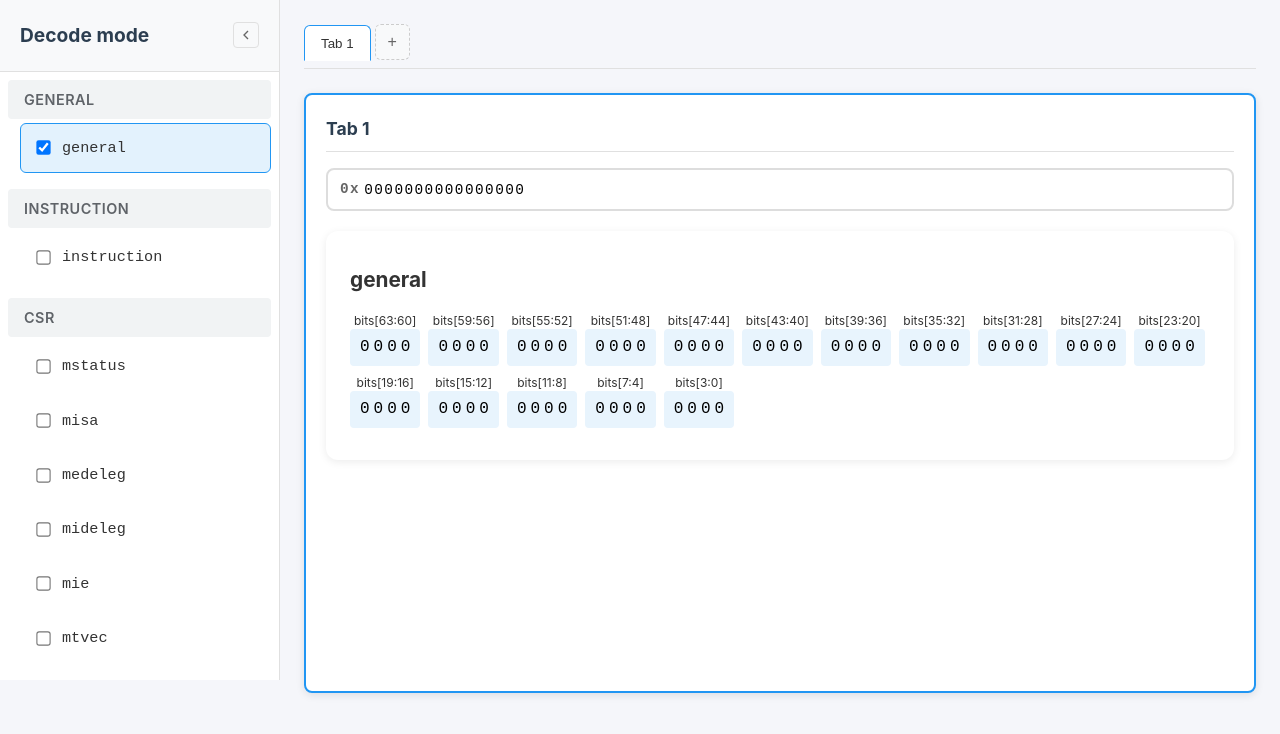
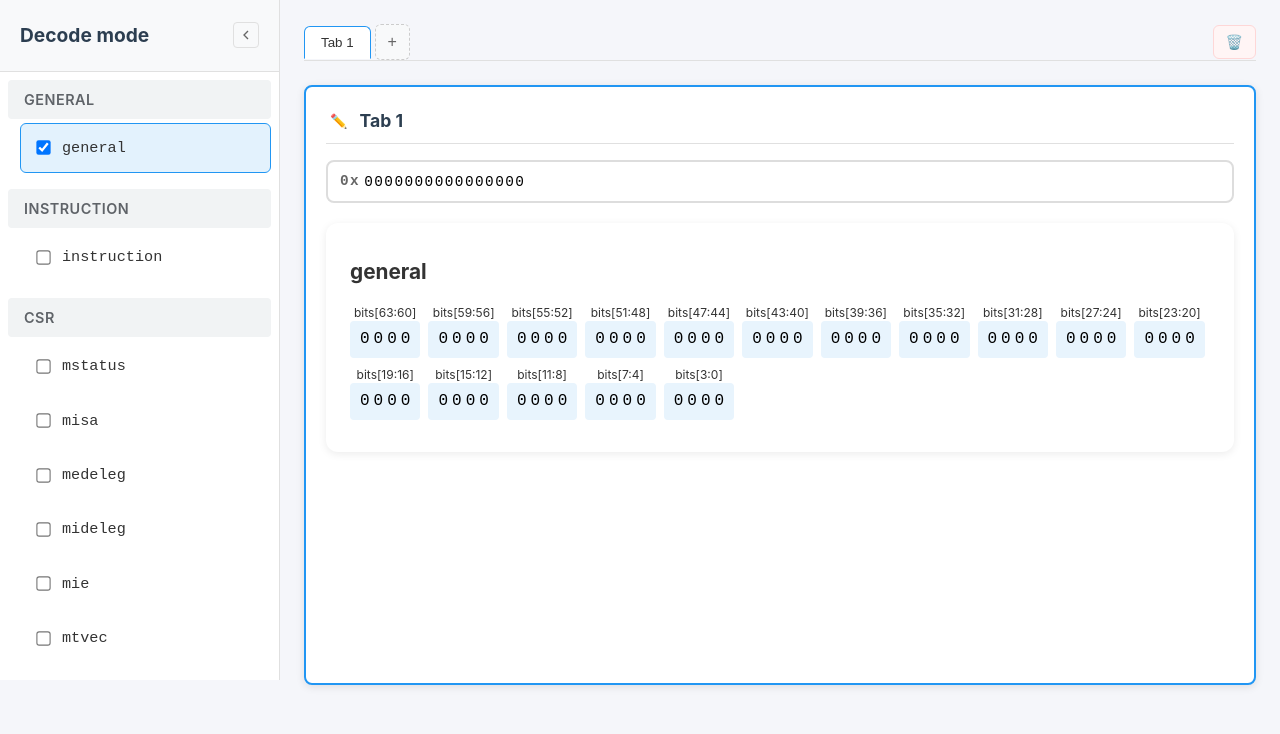
Before and after one commit to ngc7331/rvdecoder-ts, a Vue app: page / in a window 1280 px wide. Shown: the top 734 px of the page. Built offline with nearby package versions, Linux system fonts and the light colour scheme.

Commit message:
feat: add tab control

```diff
--- a/src/App.vue
+++ b/src/App.vue
@@ -119,6 +119,21 @@ const toggleSidebar = () => {
   sidebarCollapsed.value = !sidebarCollapsed.value
 }
 
+// Clear localStorage and reset to default state
+const clearStorage = () => {
+  if (confirm('Are you sure you want to clear all saved data and reset to default state?')) {
+    try {
+      localStorage.removeItem('rvdecoder-tabs-state')
+      // Reset to default state
+      tabs.value = [emptyTab(1, 'Tab 1')]
+      activeTabId.value = 1
+      sidebarCollapsed.value = false
+    } catch (error) {
+      console.warn('Failed to clear localStorage:', error)
+    }
+  }
+}
+
 // Handle tab updates from TabPane components
 const handleTabUpdate = (tabId: number, updates: Partial<Tab>) => {
   const tab = tabs.value.find((t) => t.id === tabId)
@@ -208,6 +223,7 @@ watch([tabs, activeTabId, sidebarCollapsed], saveTabsState, { deep: true })
         <!-- Tab Navigation -->
         <div class="tab-navigation">
           <div class="tab-list">
+            <div class="tab-controls-left">
               <button
                 v-for="tab in tabs"
                 :key="tab.id"
@@ -229,6 +245,10 @@ watch([tabs, activeTabId, sidebarCollapsed], saveTabsState, { deep: true })
                 +
               </button>
             </div>
+            <button class="tab-clear" @click="clearStorage" title="Clear all saved data">
+              🗑️
+            </button>
+          </div>
         </div>
 
         <!-- Tab Content Grid -->
@@ -247,6 +267,7 @@ watch([tabs, activeTabId, sidebarCollapsed], saveTabsState, { deep: true })
             :tab="tab"
             :is-active="activeTabId === tab.id"
             @update-tab="(updates) => handleTabUpdate(tab.id, updates)"
+            @select-tab="selectTab(tab.id)"
           />
         </div>
       </div>
@@ -380,9 +401,14 @@ watch([tabs, activeTabId, sidebarCollapsed], saveTabsState, { deep: true })
 }
 .tab-list {
   display: flex;
+  justify-content: space-between;
+  align-items: center;
+  border-bottom: 1px solid #e0e0e0;
+}
+.tab-controls-left {
+  display: flex;
   gap: 4px;
-  border-bottom: 1px solid #e0e0e0;
-  padding-bottom: 8px;
+  align-items: center;
 }
 .tab-button {
   display: flex;
@@ -396,7 +422,6 @@ watch([tabs, activeTabId, sidebarCollapsed], saveTabsState, { deep: true })
   cursor: pointer;
   transition: all 0.2s;
   position: relative;
-  top: 1px;
 }
 .tab-button:hover {
   background-color: #f8f9fa;
@@ -444,6 +469,20 @@ watch([tabs, activeTabId, sidebarCollapsed], saveTabsState, { deep: true })
 .tab-add:hover {
   background-color: #e9ecef;
   border-color: #999;
+}
+.tab-clear {
+  padding: 8px 12px;
+  background: #fff5f5;
+  border: 1px solid #fed7d7;
+  border-radius: 6px;
+  cursor: pointer;
+  color: #e53e3e;
+  font-size: 14px;
+  transition: all 0.2s;
+}
+.tab-clear:hover {
+  background-color: #fed7d7;
+  border-color: #e53e3e;
 }
 
 /* Tab Content Grid */
--- a/src/components/TabPane.vue
+++ b/src/components/TabPane.vue
@@ -1,5 +1,5 @@
 <script setup lang="ts">
-import { computed } from 'vue'
+import { computed, ref, nextTick } from 'vue'
 
 import { decoders } from '@/decoder'
 import type { Tab } from '@/types/tab'
@@ -15,6 +15,7 @@ const props = defineProps<Props>()
 
 const emit = defineEmits<{
   'update-tab': [updates: Partial<Tab>]
+  'select-tab': []
 }>()
 
 // Get filtered decoder configs for this tab
@@ -111,12 +112,65 @@ const hexInputModel = computed({
     emit('update-tab', { hexInput: value })
   },
 })
+
+// Handle tab pane click to select this tab
+const handleTabPaneClick = () => {
+  emit('select-tab')
+}
+
+// Handle tab name editing
+const isEditingName = ref(false)
+const tempTabName = ref('')
+const tabNameInput = ref<HTMLInputElement>()
+
+const startEditTabName = () => {
+  isEditingName.value = true
+  tempTabName.value = props.tab.name
+  nextTick(() => {
+    if (tabNameInput.value) {
+      tabNameInput.value.focus()
+      tabNameInput.value.select()
+    }
+  })
+}
+
+const saveTabName = () => {
+  if (tempTabName.value.trim()) {
+    emit('update-tab', { name: tempTabName.value.trim() })
+  }
+  isEditingName.value = false
+  tempTabName.value = ''
+}
+
+const cancelEditTabName = () => {
+  isEditingName.value = false
+  tempTabName.value = ''
+}
 </script>
 
 <template>
-  <div class="tab-pane" :class="{ active: isActive }">
+  <div class="tab-pane" :class="{ active: isActive }" @click="handleTabPaneClick">
     <div class="tab-header">
-      <h3>{{ tab.name }}</h3>
+      <div class="tab-title-container">
+        <button
+          class="tab-edit-btn"
+          @click.stop="startEditTabName"
+          :title="`Edit ${tab.name}`"
+        >
+          ✏️
+        </button>
+        <h3 v-if="!isEditingName" class="tab-title">{{ tab.name }}</h3>
+        <input
+          v-else
+          ref="tabNameInput"
+          v-model="tempTabName"
+          @blur="saveTabName"
+          @keyup.enter="saveTabName"
+          @keyup.escape="cancelEditTabName"
+          @click.stop
+          class="tab-title-input"
+        />
+      </div>
     </div>
     <div class="global-input">
       <div class="input-container">
@@ -165,10 +219,43 @@ const hexInputModel = computed({
   padding-bottom: 8px;
   border-bottom: 1px solid #e0e0e0;
 }
-.tab-header h3 {
+.tab-title-container {
+  display: flex;
+  align-items: center;
+  gap: 8px;
+}
+.tab-edit-btn {
+  background: none;
+  border: none;
+  font-size: 14px;
+  line-height: 1;
+  padding: 4px;
+  cursor: pointer;
+  color: #666;
+  transition: all 0.2s;
+  border-radius: 3px;
+  flex-shrink: 0;
+}
+.tab-edit-btn:hover {
+  background-color: #f0f0f0;
+  color: #2196f3;
+}
+.tab-title {
   margin: 0;
   color: #2c3e50;
   font-size: 1.1rem;
+  flex: 1;
+}
+.tab-title-input {
+  background: white;
+  border: 1px solid #2196f3;
+  border-radius: 4px;
+  padding: 4px 8px;
+  font-size: 1.1rem;
+  font-weight: 600;
+  color: #2c3e50;
+  outline: none;
+  flex: 1;
 }
 .global-input {
   margin-bottom: 20px;
```
Lines whose indentation alone changed are shown as unchanged.
